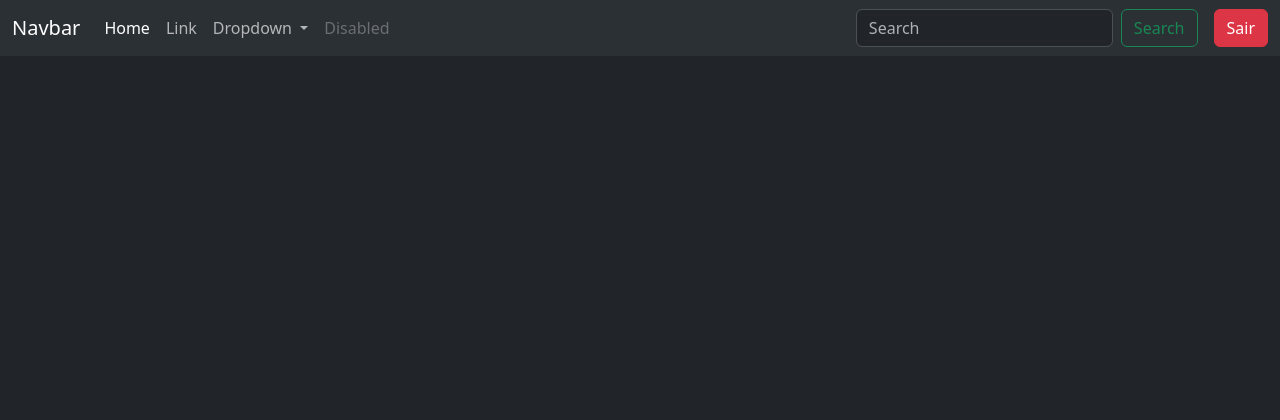
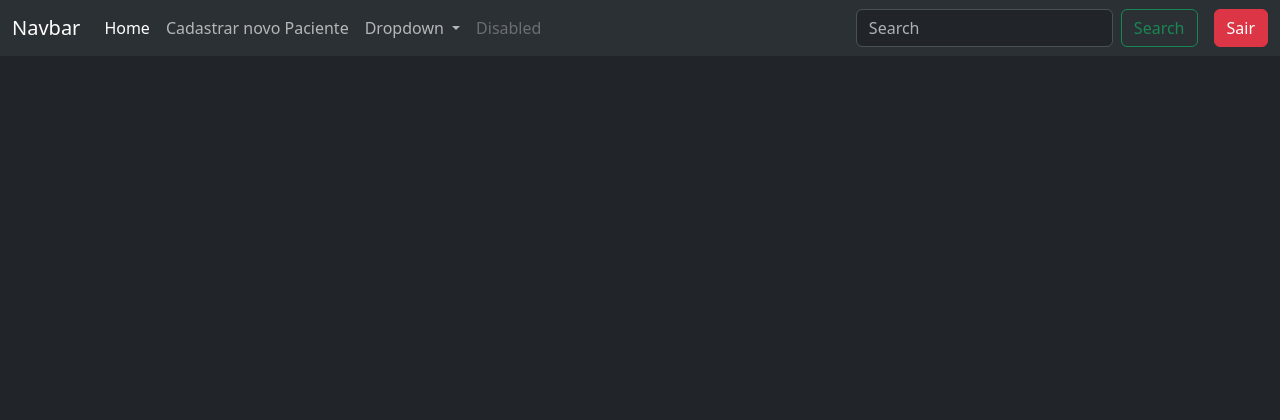
Before and after one commit to rafaelblima22/sistema_django_noturno, a Django app: page / in a window 1280 px wide. Shown: the top 420 px of the page. Run offline with Django 5.2, Linux system fonts and the light colour scheme; a user stored in the database is signed in.

Commit message:
Aula do dia 05/10/2026

```diff
--- a/apps/crud/templates/includes/header.html
+++ b/apps/crud/templates/includes/header.html
@@ -13,7 +13,7 @@
                         <a class="nav-link active" aria-current="page" href="#">Home</a>
                     </li>
                     <li class="nav-item">
-                        <a class="nav-link" href="#">Link</a>
+                        <a class="nav-link" href="novoPaciente/">Cadastrar novo Paciente</a>
                     </li>
                     <li class="nav-item dropdown">
                         <a class="nav-link dropdown-toggle" href="#" role="button" data-bs-toggle="dropdown"
--- a/apps/crud/templates/novo-paciente.html
+++ b/apps/crud/templates/novo-paciente.html
@@ -7,7 +7,7 @@
 </h1>
 <hr>
 {% if error %} <p> {{error}} </p> {% endif %}
-<form action="" method="POST">
+<form action="{% url 'novo-paciente' %}" method="POST">
     {% csrf_token %}
     <div class="row">
         <div class=" col-12 col-md-8 col-lg-6 mb-3">
--- a/apps/crud/urls.py
+++ b/apps/crud/urls.py
@@ -3,5 +3,6 @@ from . import views
 
 urlpatterns = [
     path('', views.index, name='index'),
-    path('novoPaciente/', views.novoPaciente, name='novo-paciente')
+    path('novoPaciente/', views.novoPaciente, name='novo-paciente'),
+    path('novoPacienteSucesso/', views.novo_paciente_sucesso, name='novo-paciente-sucesso'),
 ]
--- a/apps/crud/views.py
+++ b/apps/crud/views.py
@@ -1,10 +1,30 @@
 from django.contrib.auth.decorators import login_required
-from django.shortcuts import render
+from django.shortcuts import render, redirect
+from .models import Paciente
 
 # Create your views here.
 @login_required
 def index(request):
     return render(request, "index.html")
 
+@login_required
 def novoPaciente(request):
+    if request.method == 'POST':
+        nome = request.POST.get('nome')
+        cpf = request.POST.get('cpf')
+        email = request.POST.get('email')
+        telefone = request.POST.get('telefone')
+        data_nascimento = request.POST.get('data_nascimento')
+        Paciente.objects.create(
+            nome=nome,
+            cpf=cpf,
+            email=email,
+            telefone=telefone,
+            data_nascimento=data_nascimento
+        )
+        return redirect("/novoPacienteSucesso")
     return render(request, "novo-paciente.html")
+
+@login_required
+def novo_paciente_sucesso(request):
+    return render(request, "novo-paciente-sucesso.html")
```
Also changed, not shown: apps/crud/templates/novo-paciente-sucesso.html (added, +10 -0 lines), db_sistema_django.db.
